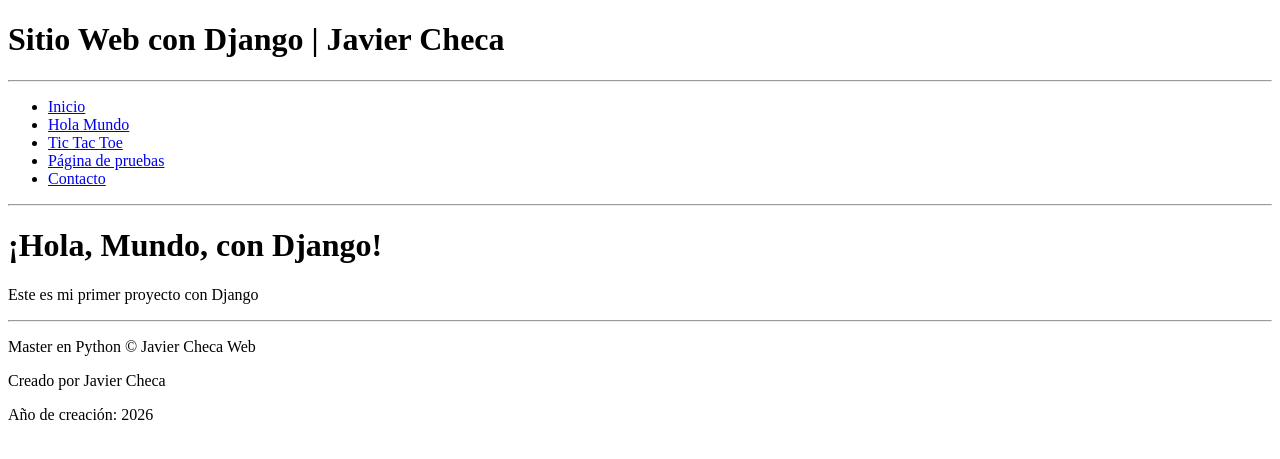
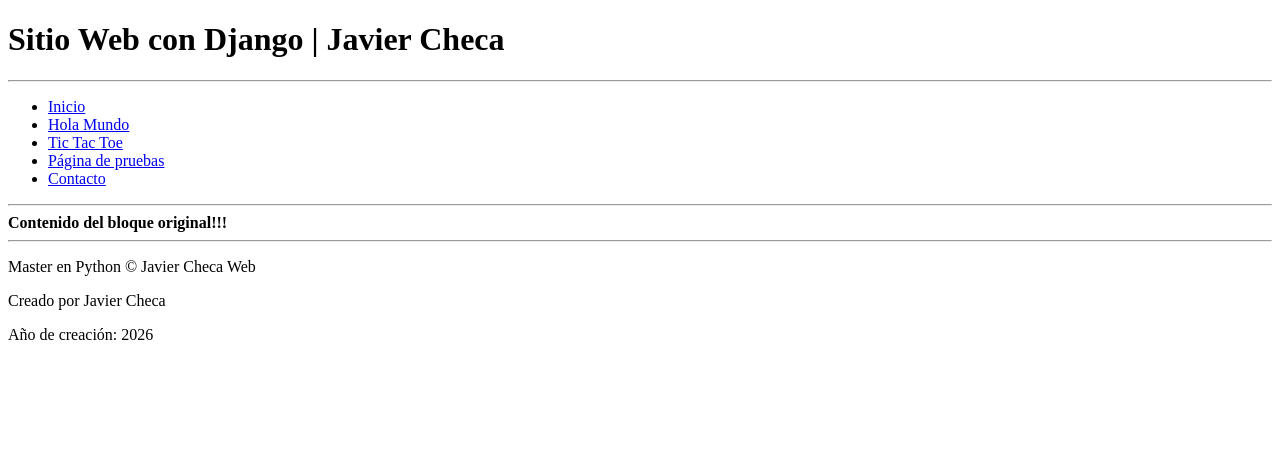
Before and after one commit to Javier-Checa/MASTER-PYTHON, a Django app: page /hola-mundo/ in a window 1280 px wide. Shown: the top 459 px of the page. Run offline with Django 3.2, Linux system fonts and the light colour scheme.

Commit message:
Aprendiendo Django cont72

```diff
--- a/22-django/AprendiendoDjango/miapp/templates/hola_mundo.html
+++ b/22-django/AprendiendoDjango/miapp/templates/hola_mundo.html
@@ -1,10 +1,3 @@
 {% extends "layout.html" %}
 
 {% block title %}Hola Mundo en Django!{% endblock %}
-
-{% block content %}
-<h1>¡Hola, Mundo, con Django!</h1>
-<p>Este es mi primer proyecto con Django</p>
-
-
-{% endblock %}
```
